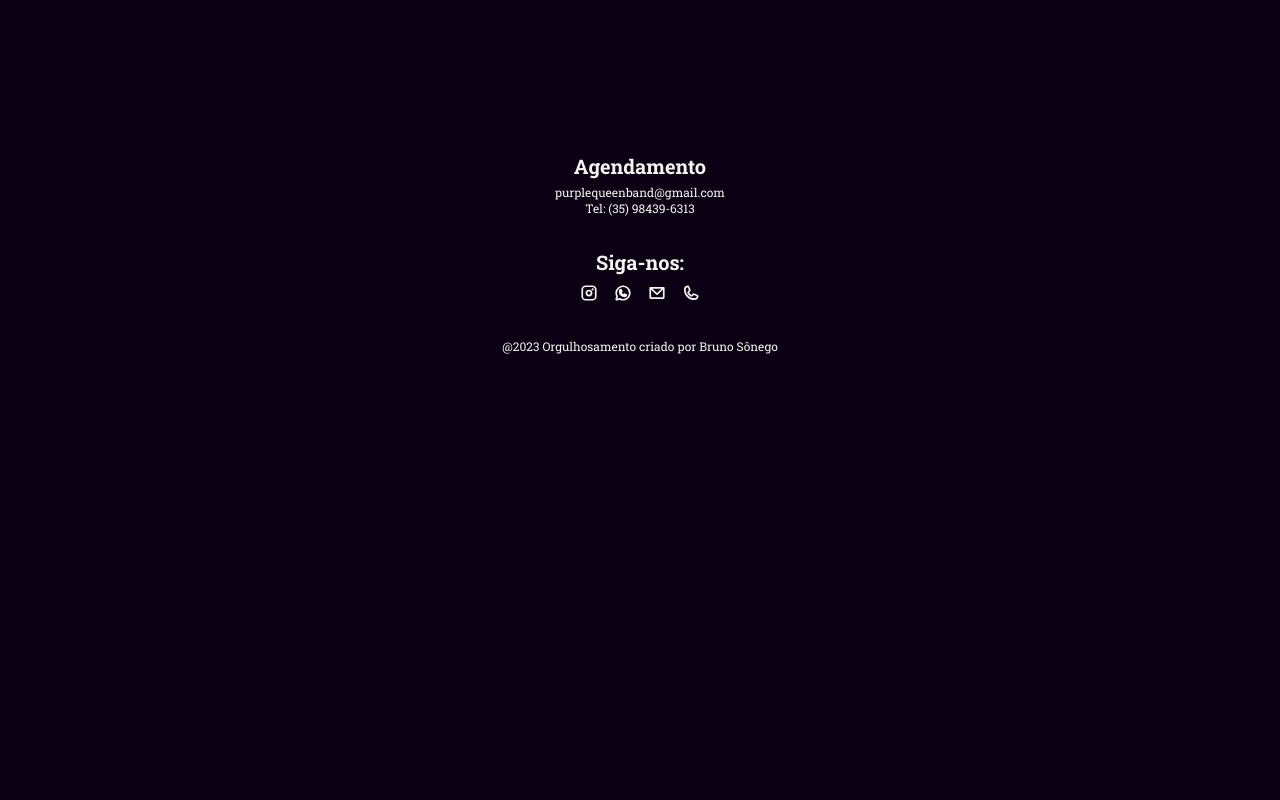
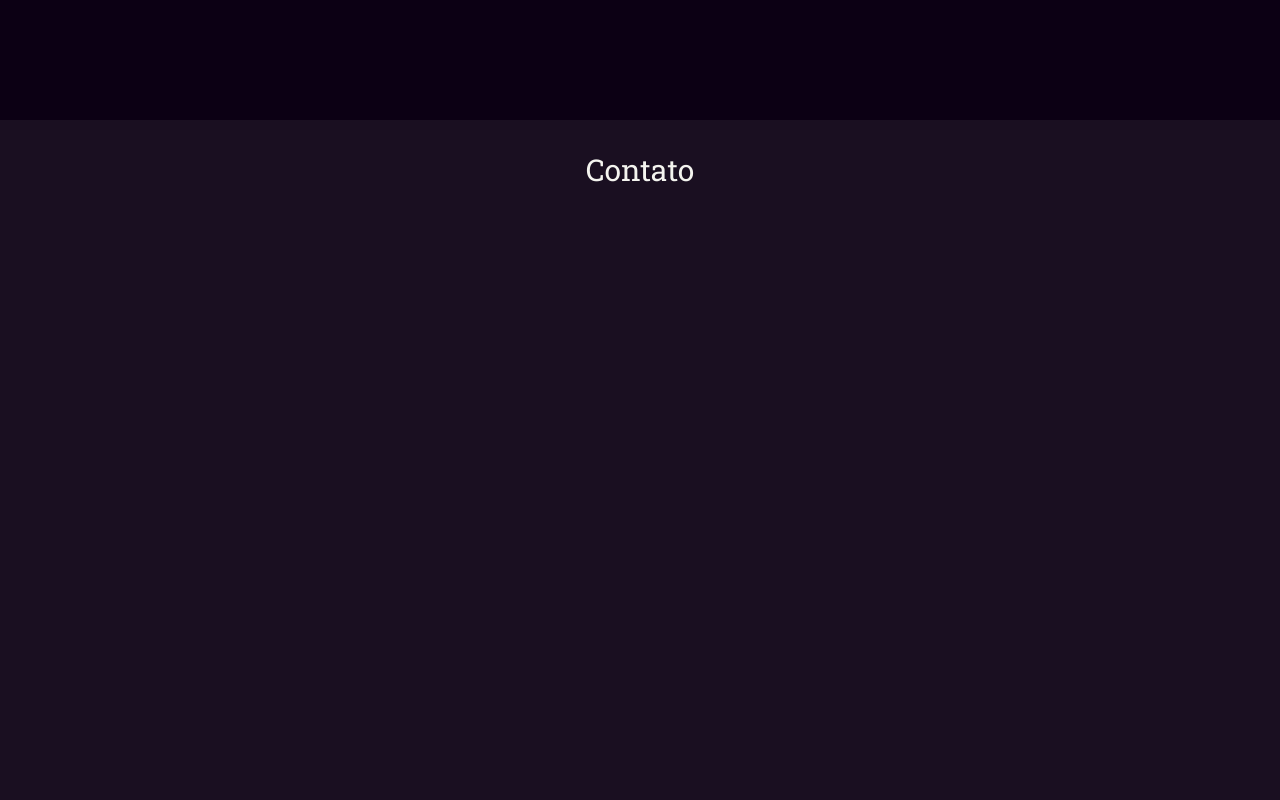
Before and after one commit to sonegobruno/purple-queen-band, a Next.js app: page / in a window 1280 px wide. Shown: the part 2280-3080 px from the top of the page. Before the commit the page ends 2666 px from the top, so only its background shows below. Built offline with nearby package versions, Linux system fonts and the light colour scheme.

Commit message:
feat: create contact component

```diff
--- /dev/null
+++ b/src/app/components/Contact.tsx
@@ -0,0 +1,9 @@
+export function Contact() {
+  return (
+    <section className="h-screen w-full p-8 bg-dark-tiny">
+      <div className="container mx-auto">
+        <h2 className="text-3xl text-center">Contato</h2>
+      </div>
+    </section>
+  )
+}
--- a/src/app/page.tsx
+++ b/src/app/page.tsx
@@ -1,4 +1,5 @@
 import { About } from './components/About'
+import { Contact } from './components/Contact'
 import { Galery } from './components/Galery'
 import { Hero } from './components/Hero'
 
@@ -8,6 +9,7 @@ export default function Home() {
       <Hero />
       <About />
       <Galery />
+      <Contact />
     </main>
   )
 }
```
